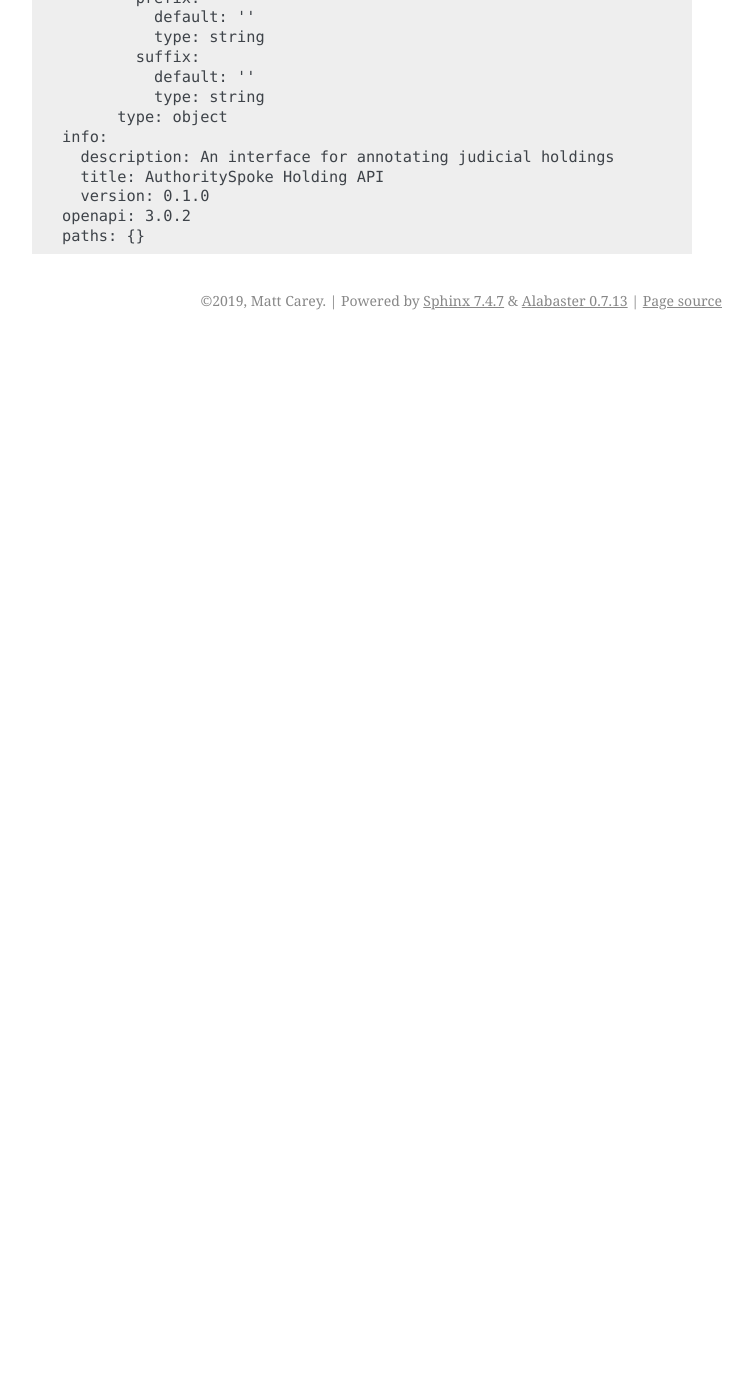
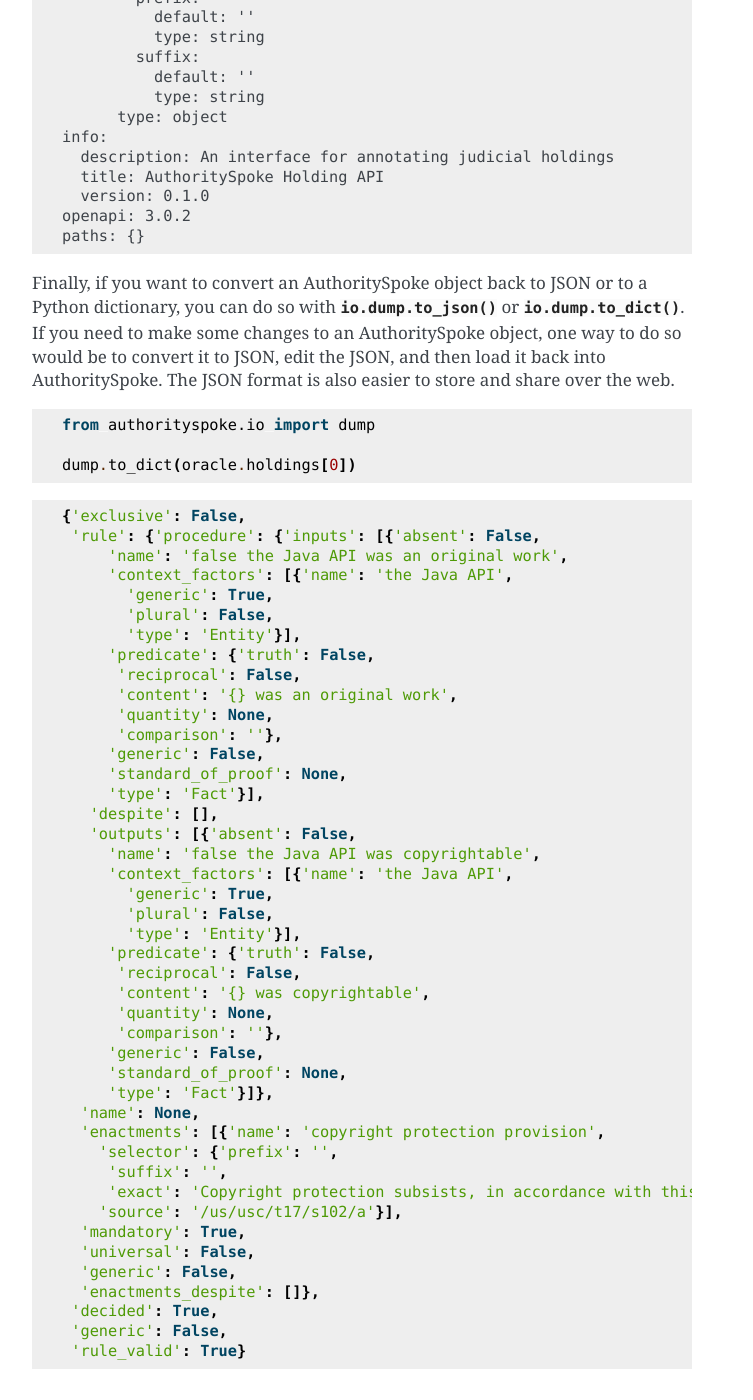
Before and after one commit to mscarey/AuthoritySpoke, a Sphinx documentation site: the page built from docs/guides/create_holding_data.rst, in a window 1280 px wide and 1400 px high, scrolled down 10349 px. Shown: the whole window, without its empty margins (388-1141 px from the left). Built offline with Sphinx 7.4.7, drawn with Linux system fonts in a browser that asks for light colours; before the commit the page ends 10689 px from its top, so only the background shows below that.

Commit message:
cover dump functions in Holding data tutorial

```diff
--- a/docs/guides/create_holding_data.rst
+++ b/docs/guides/create_holding_data.rst
@@ -579,3 +579,66 @@ into the Holding object, as shown in the examples above.
       version: 0.1.0
     openapi: 3.0.2
     paths: {}
+
+
+
+Finally, if you want to convert an AuthoritySpoke object back to JSON or
+to a Python dictionary, you can do so with :func:`.io.dump.to_json` or
+:func:`.io.dump.to_dict`\. If you need to make some changes to an
+AuthoritySpoke object, one way to do
+so would be to convert it to JSON, edit the JSON, and then load it back
+into AuthoritySpoke. The JSON format is also easier to store and share
+over the web.
+
+.. code:: python
+
+    from authorityspoke.io import dump
+
+    dump.to_dict(oracle.holdings[0])
+
+
+.. parsed-literal::
+
+    {'exclusive': False,
+     'rule': {'procedure': {'inputs': [{'absent': False,
+         'name': 'false the Java API was an original work',
+         'context_factors': [{'name': 'the Java API',
+           'generic': True,
+           'plural': False,
+           'type': 'Entity'}],
+         'predicate': {'truth': False,
+          'reciprocal': False,
+          'content': '{} was an original work',
+          'quantity': None,
+          'comparison': ''},
+         'generic': False,
+         'standard_of_proof': None,
+         'type': 'Fact'}],
+       'despite': [],
+       'outputs': [{'absent': False,
+         'name': 'false the Java API was copyrightable',
+         'context_factors': [{'name': 'the Java API',
+           'generic': True,
+           'plural': False,
+           'type': 'Entity'}],
+         'predicate': {'truth': False,
+          'reciprocal': False,
+          'content': '{} was copyrightable',
+          'quantity': None,
+          'comparison': ''},
+         'generic': False,
+         'standard_of_proof': None,
+         'type': 'Fact'}]},
+      'name': None,
+      'enactments': [{'name': 'copyright protection provision',
+        'selector': {'prefix': '',
+         'suffix': '',
+         'exact': 'Copyright protection subsists, in accordance with this title, in original works of authorship fixed in any tangible medium of expression, now known or later developed, from which they can be perceived, reproduced, or otherwise communicated, either directly or with the aid of a machine or device.'},
+        'source': '/us/usc/t17/s102/a'}],
+      'mandatory': True,
+      'universal': False,
+      'generic': False,
+      'enactments_despite': []},
+     'decided': True,
+     'generic': False,
+     'rule_valid': True}
--- a/docs/guides/introduction.rst
+++ b/docs/guides/introduction.rst
@@ -283,7 +283,7 @@ files.
 An explanation of the interface for creating new ``Holding`` objects can
 be found in the ``create_holding_data`` notebook in this folder. That
 interface should continue to undergo major changes as AuthoritySpoke
-moves beyond version 0.2.
+moves beyond version 0.3.
 
 For now, this introduction will rely on example JSON files that have
 already been created. AuthoritySpoke should find them when we call the
```
Also changed, not shown: 1 other file.
